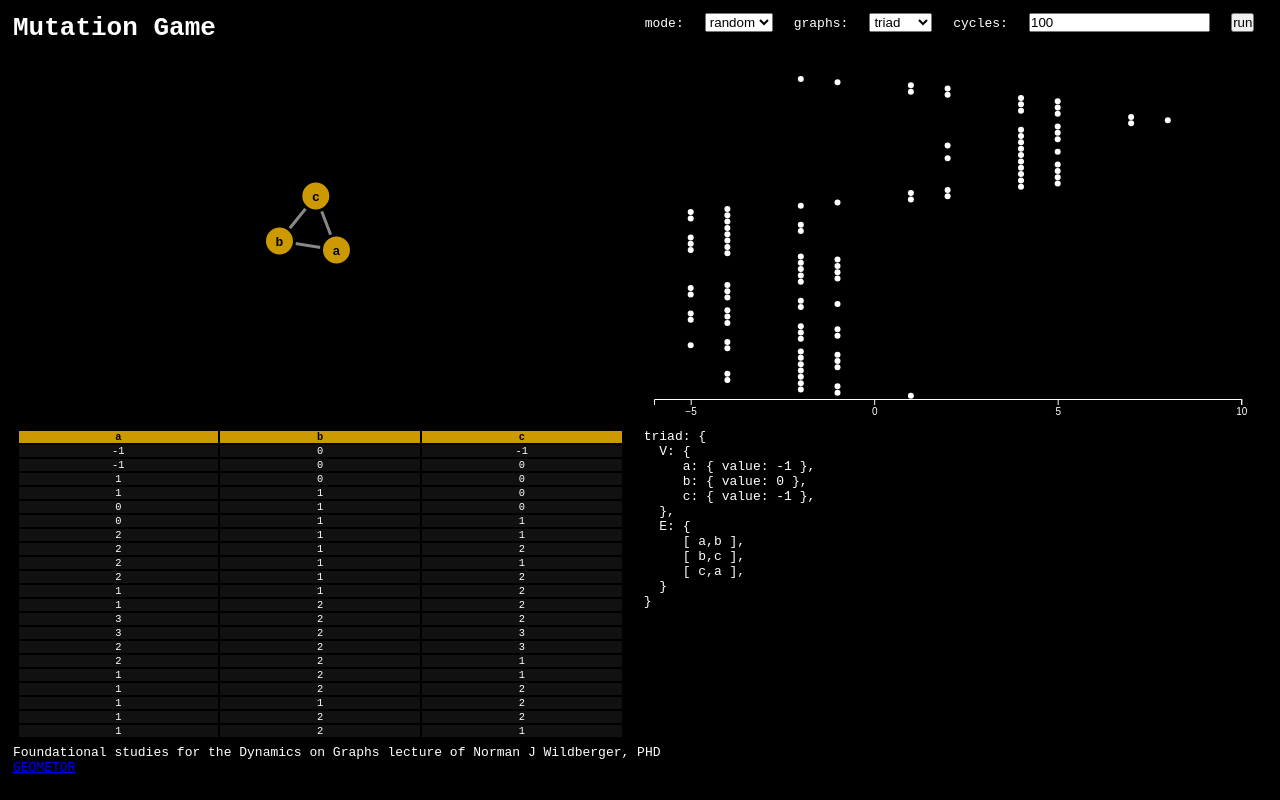
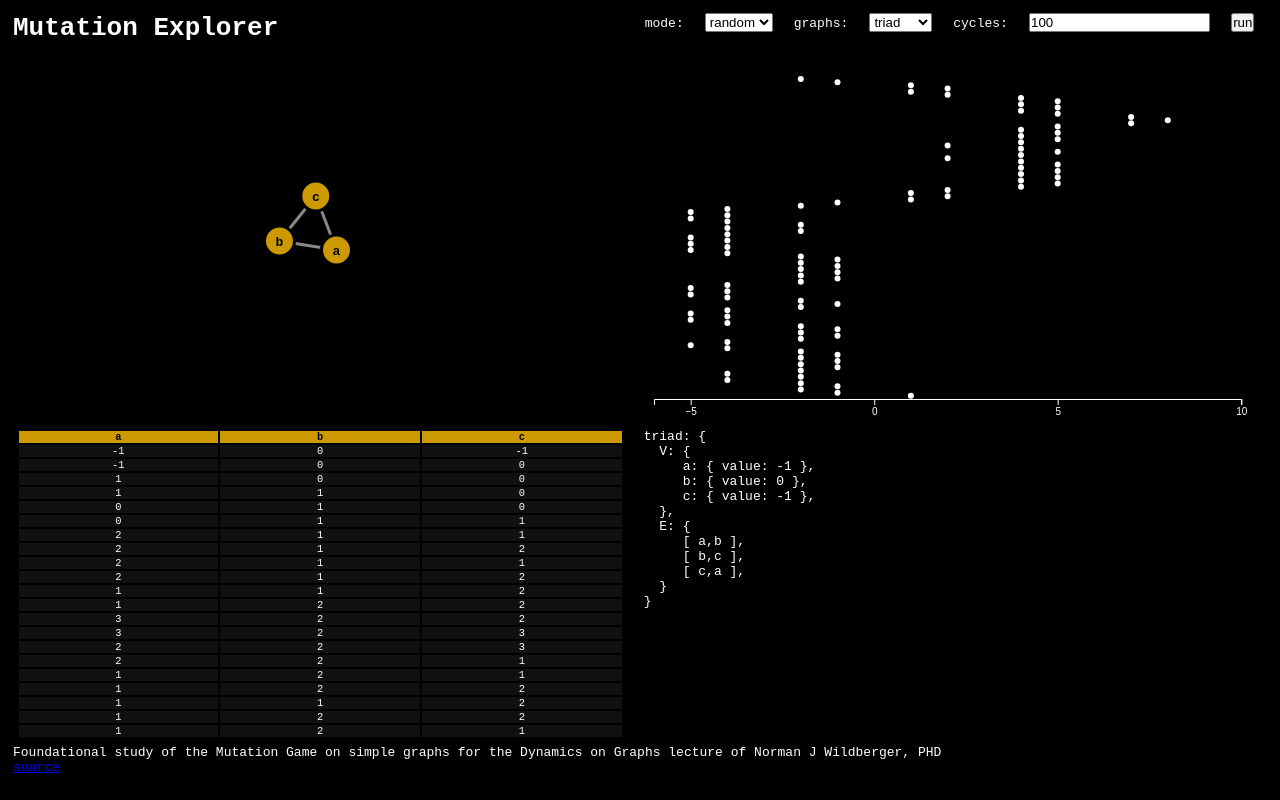
Before and after one commit to geometor/graphs, a plain HTML site: page index.html in a window 1280 px wide. Drawn offline with Linux system fonts and the light colour scheme.

Commit message:
update title

```diff
--- a/index.html
+++ b/index.html
@@ -1,7 +1,7 @@
 <html>
   <head>
     <meta charset="UTF-8">
-    <title>DoG:1</title>
+    <title>Mutation Explorer • GEOMETOR</title>
     <link href="index.css" type="text/css" rel="stylesheet">
 
     <!-- <script src="https://d3js.org/d3.v6.js"></script> -->
@@ -17,7 +17,7 @@
   </head>
   <body>
     <header>
-      <h1>Mutation Game</h1>
+      <h1>Mutation Explorer</h1>
       <div>
         <label for="mode">mode:</label>
         <select name="mode" id="mode">
@@ -40,9 +40,10 @@
     </main>
     <footer>
       <p>
-      Foundational studies for the Dynamics on Graphs lecture of Norman J Wildberger, PHD
+      Foundational study of the Mutation Game on simple graphs
+      for the Dynamics on Graphs lecture of Norman J Wildberger, PHD
       </p>
-      <a href="https://geometor.com" target="_blank">GEOMETOR</a>
+      <a href="https://github.com/geometor/graphs" target="_blank">source</a>
     </footer>
   </body>
 </html>
```
Also changed, not shown: README.md.
